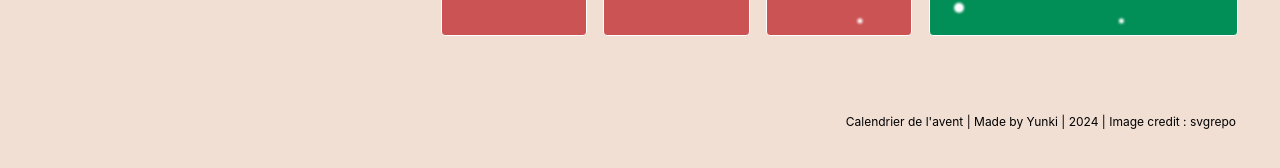
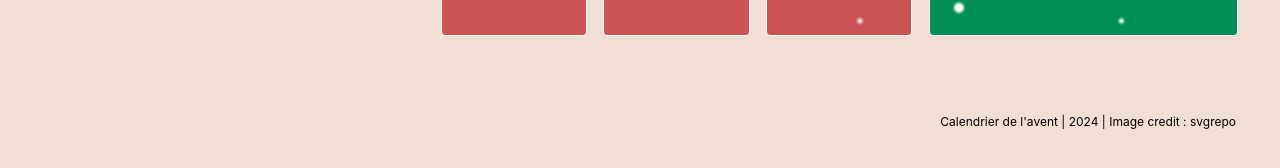
Before and after one commit to yunkigeo/advent, a React (Create React App) app: page / in a window 1280 px wide. Shown: the part 780-948 px from the top of the page. Built offline with nearby package versions, Linux system fonts and the light colour scheme.

Commit message:
Gift size

```diff
--- a/src/App.js
+++ b/src/App.js
@@ -25,7 +25,7 @@ function App() {
           <div>
            <h1 className='text-2xl font-bold mt-2'>Jour {currentNum}</h1>
            <div className='flex items-center justify-center mt-4 flex-col'>
-            <img src={`../images/gifts/${currentNum}.svg`} alt="gifts" className='w-[300px]'/>
+            <img src={`../images/gifts/${currentNum}.svg`} alt="gifts" className='w-[200px]'/>
             <p className='mt-5'>Lorem ipsum dolor sit amet, consectetur adipiscing elit, sed do eiusmod tempor incididunt ut labore et dolore magna aliqua. Ut enim ad minim veniam, quis nostrud exercitation ullamco laboris nisi ut aliquip ex ea commodo consequat. Duis aute irure dolor in reprehenderit in voluptate velit esse cillum dolore eu fugiat nulla pariatur. Excepteur sint occaecat cupidatat non proident, sunt in culpa qui officia deserunt mollit anim id est laborum.  </p>
             </div>
 
@@ -53,7 +53,7 @@ function App() {
       </div>
 
     </div>
-    <div className='bg-base p-11 text-right text-xs'>Calendrier de l'avent | Made by Yunki | 2024 | Image credit : svgrepo</div>
+    <div className='bg-base p-11 text-right text-xs'>Calendrier de l'avent | 2024 | Image credit : svgrepo</div>
     </div>
   );
 }
```
